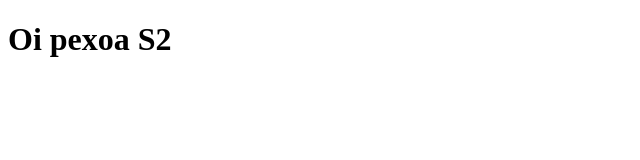
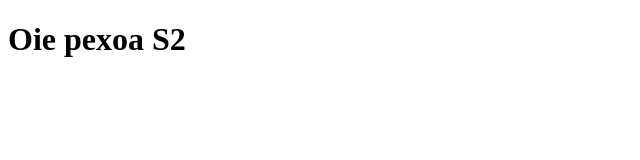
Before and after one commit to SHEFEeee/clone-tabnews, a Next.js app: page / in a window 1280 px wide. Shown: the top 160 px of the page, without its empty margins (0-640 px from the left). Built offline with nearby package versions, Linux system fonts and the light colour scheme.

Commit message:
alterando index

```diff
--- a/pages/index.js
+++ b/pages/index.js
@@ -1,5 +1,5 @@
 function Home(){
-    return <h1>Oi pexoa S2</h1>
+    return <h1>Oie pexoa S2</h1>
 }
 
 export default Home;
```
